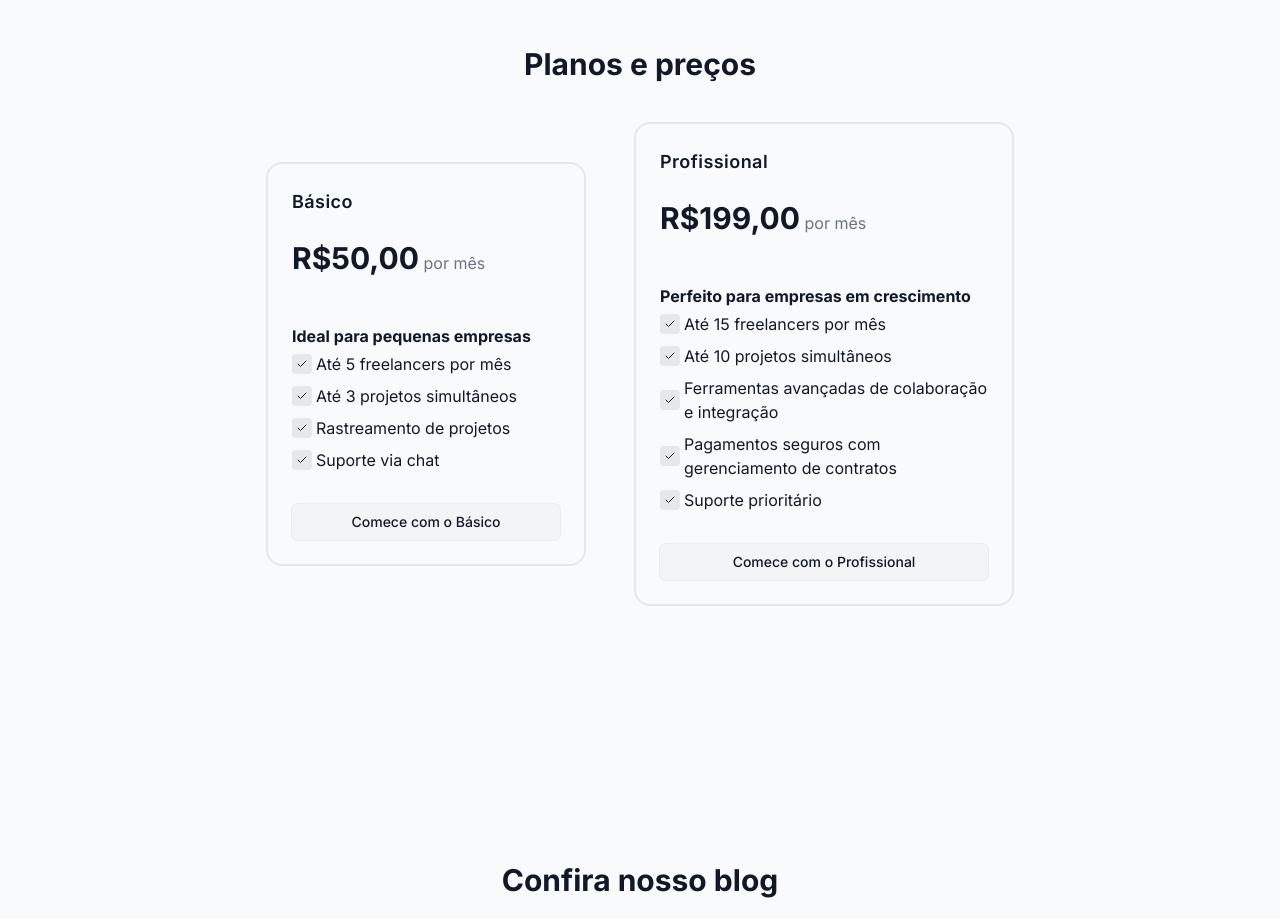
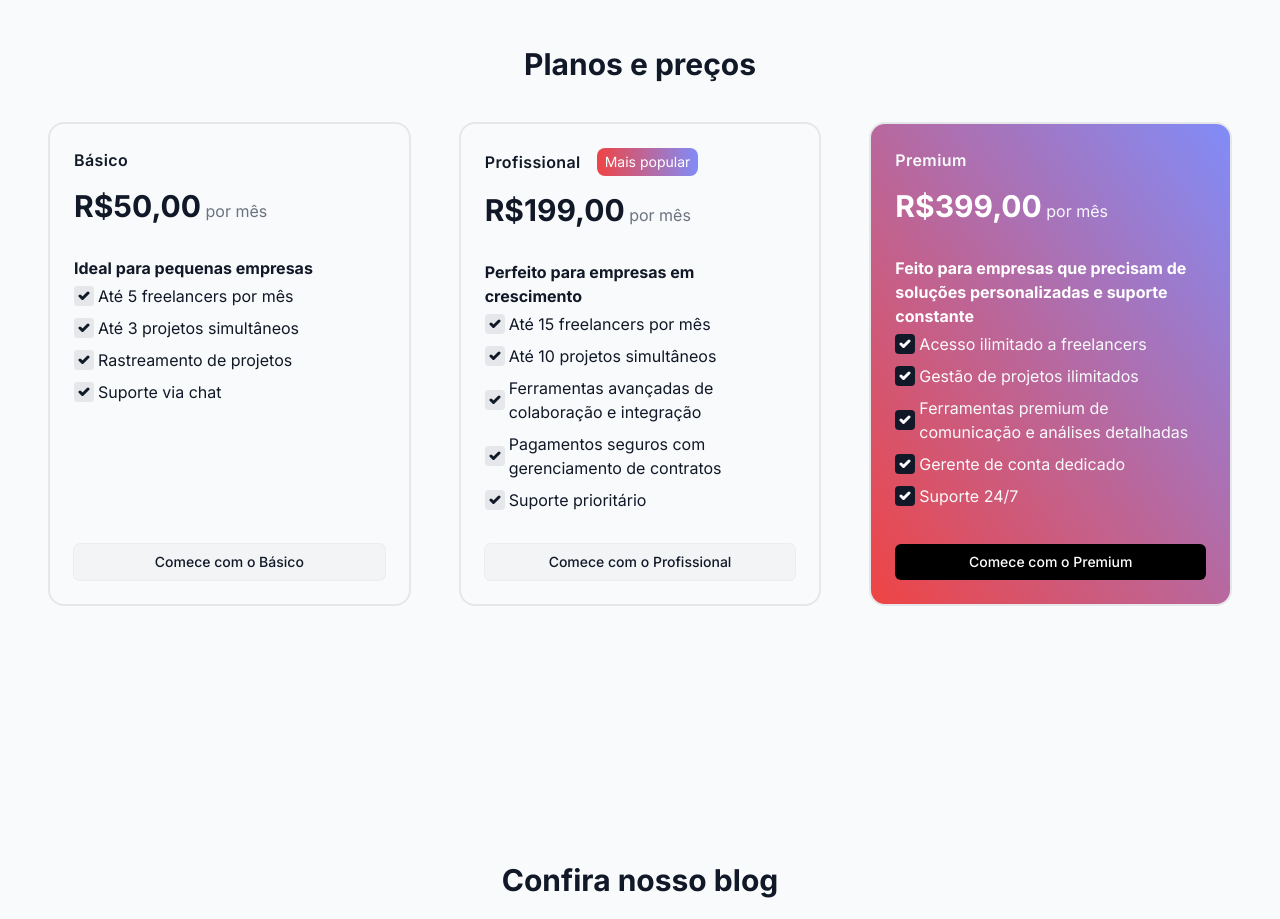
Before and after one commit to dev-pedroalmeida/skillsy, a Next.js app: page / in a window 1280 px wide. Shown: the part 2000-2919 px from the top of the page. Built offline with nearby package versions, Linux system fonts and the light colour scheme.

Commit message:
feat: add premium style to PricingCard

```diff
--- a/app/page.tsx
+++ b/app/page.tsx
@@ -100,43 +100,21 @@ export default function Home() {
             Planos e preços
           </h2>
 
-          <div className="flex items-center justify-center gap-12">
-            <div className="p-6 rounded-2xl border-2 border-gray-200 min-w-80">
-              <h3 className="text-lg font-semibold tracking-wide mb-6">
-                Básico
-              </h3>
-              <p className="font-bold text-3xl mb-12">
-                R$50,00
-                <span className="text-base font-normal text-gray-500">
-                  {" "}
-                  por mês
-                </span>
-              </p>
-              <p className="font-bold mb-1">Ideal para pequenas empresas</p>
-              <ul className="flex flex-col gap-2 mb-8">
-                <li className="flex items-center gap-1">
-                  <Check size={20} className="bg-gray-200 p-1 rounded" />
-                  Até 5 freelancers por mês
-                </li>
-                <li className="flex items-center gap-1">
-                  <Check size={20} className="bg-gray-200 p-1 rounded" />
-                  Até 3 projetos simultâneos
-                </li>
-                <li className="flex items-center gap-1">
-                  <Check size={20} className="bg-gray-200 p-1 rounded" />
-                  Rastreamento de projetos
-                </li>
-                <li className="flex items-center gap-1">
-                  <Check size={20} className="bg-gray-200 p-1 rounded" />
-                  Suporte via chat
-                </li>
-              </ul>
-              <Button className="w-full" variant={"secondary"}>
-                Comece com o Básico
-              </Button>
-            </div>
+          <div className="flex justify-center gap-12">
+            <PricingCard
+              title="Básico"
+              price="50,00"
+              description="Ideal para pequenas empresas"
+              includesList={[
+                "Até 5 freelancers por mês",
+                "Até 3 projetos simultâneos",
+                "Rastreamento de projetos",
+                "Suporte via chat",
+              ]}
+            />
 
             <PricingCard
+              isPopular={true}
               title="Profissional"
               price="199,00"
               description="Perfeito para empresas em crescimento"
@@ -145,7 +123,21 @@ export default function Home() {
                 "Até 10 projetos simultâneos",
                 "Ferramentas avançadas de colaboração e integração",
                 "Pagamentos seguros com gerenciamento de contratos",
-                "Suporte prioritário"
+                "Suporte prioritário",
+              ]}
+            />
+
+            <PricingCard
+              isPremium={true}
+              title="Premium"
+              price="399,00"
+              description="Feito para empresas que precisam de soluções personalizadas e suporte constante"
+              includesList={[
+                "Acesso ilimitado a freelancers",
+                "Gestão de projetos ilimitados",
+                "Ferramentas premium de comunicação e análises detalhadas",
+                "Gerente de conta dedicado",
+                "Suporte 24/7",
               ]}
             />
           </div>
--- a/components/PricingCard.tsx
+++ b/components/PricingCard.tsx
@@ -1,10 +1,11 @@
 import { Check } from "lucide-react";
 import { Button } from "./Button";
+import { cn } from "@/lib/utils";
 
 export const PricingCard = ({
   className,
-  variant = "basic",
-  popular = false,
+  isPremium = false,
+  isPopular = false,
   perMonth = true,
   title,
   price,
@@ -12,8 +13,8 @@ export const PricingCard = ({
   includesList,
 }: {
   className?: string;
-  variant?: "premium" | "basic";
-  popular?: boolean;
+  isPremium?: boolean;
+  isPopular?: boolean;
   perMonth?: boolean;
   title: string;
   price: string;
@@ -21,28 +22,67 @@ export const PricingCard = ({
   includesList: string[];
 }) => {
   return (
-    <div className="p-6 rounded-2xl border-2 border-gray-200 w-[380px]">
-      <h3 className="text-lg font-semibold tracking-wide mb-6">{title}</h3>
-      <p className="font-bold text-3xl mb-12">
+    <div
+      className={cn(
+        "flex flex-col p-6 rounded-2xl border-2 w-[380px] relative",
+        isPremium
+          ? "border-gray-200 bg-gradient-to-bl from-indigo-400 to-red-500"
+          : "border-gray-200"
+      )}
+    >
+      <div className="flex items-center gap-4 mb-4">
+        <h3
+          className={cn(
+            "text-base font-semibold tracking-wide",
+            isPremium && "text-gray-50"
+          )}
+        >
+          {title}
+        </h3>
+        {isPopular && (
+          <div className="w-fit bg-gradient-to-l from-indigo-400 to-red-500 text-white text-sm py-1 px-2 rounded-lg">
+            Mais popular
+          </div>
+        )}
+      </div>
+      <p className={cn("font-bold text-3xl mb-8", isPremium && "text-white")}>
         R${price}
-        <span className="text-base font-normal text-gray-500">
+        <span
+          className={cn(
+            "text-base font-normal",
+            isPremium ? "text-gray-50" : "text-gray-500"
+          )}
+        >
           {perMonth ? " por mês" : " por ano"}
         </span>
       </p>
-      <p className="font-bold mb-1">{description}</p>
-      <ul className="flex flex-col gap-2 mb-8">
+      <p className={cn("font-bold mb-1", isPremium && "text-white")}>
+        {description}
+      </p>
+      <ul className="flex flex-col flex-1 gap-2 mb-8">
         {includesList.map((text, index) => {
           return (
-            <li key={index} className="flex items-center gap-1">
-              <div className="bg-gray-200 rounded p-1">
-                <Check size={12} />
+            <li
+              key={index}
+              className={cn(
+                "flex items-center gap-1",
+                isPremium && "text-gray-50"
+              )}
+            >
+              <div
+                className={cn(
+                  "rounded p-1",
+                  isPremium ? "bg-gray-900" : "bg-gray-200"
+                )}
+              >
+                <Check size={12} strokeWidth={6} />
               </div>
               {text}
             </li>
           );
         })}
       </ul>
-      <Button className="w-full" variant={"secondary"}>
+      <Button className="w-full" variant={isPremium ? "default" : "secondary"}>
         Comece com o {title}
       </Button>
     </div>
```
